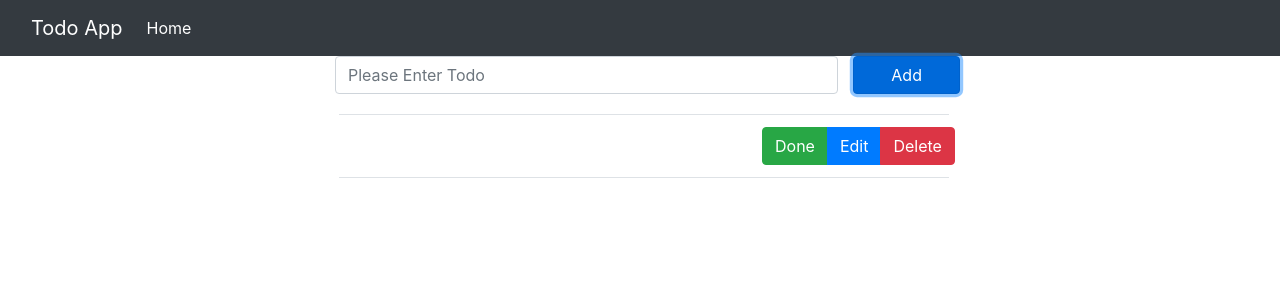
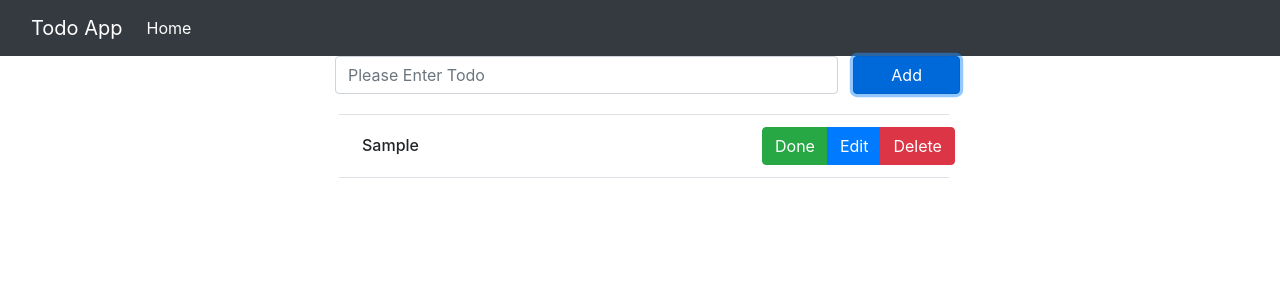
Before and after one commit to omoghadasi/TodoApp-ReactJS, a React (Create React App) app: page / in a window 1280 px wide. Both pictures are taken after typing "Sample" into the empty fields and a click on the button "Add". Shown: the top 300 px of the page. Built offline with nearby package versions, Linux system fonts and the light colour scheme.

Commit message:
بخش نمایش todo

```diff
--- /dev/null
+++ b/src/Components/Todo.js
@@ -0,0 +1,30 @@
+import React from "react";
+
+function Todo(props) {
+    return (
+        <div className="col-12 border-top border-bottom m-1 p-0">
+            <div className="d-flex col-12 p-2 align-items-center">
+                <h6 className="col-8 text-left mb-0">
+                    {props.text}
+                </h6>
+                <div className="col-4 m-1">
+                    <div className="btn-group"
+                         role="group"
+                         aria-label="Basic example">
+                        <button type="button"
+                                className="btn btn-success">Done
+                        </button>
+                        <button type="button"
+                                className="btn btn-primary">Edit
+                        </button>
+                        <button type="button"
+                                className="btn btn-danger">Delete
+                        </button>
+                    </div>
+                </div>
+            </div>
+        </div>
+    )
+}
+
+export default Todo;
--- a/src/Components/TodoList.js
+++ b/src/Components/TodoList.js
@@ -1,33 +1,22 @@
 import React, {useContext} from "react";
 import TodosContext from "../Contexts/Todos";
+import Todo from "./Todo";
 
 function TodoList() {
     const todosContext = useContext(TodosContext)
-    console.log(todosContext)
+
+    let {todos} = todosContext;
+
+    console.log(todos)
     return (
         <div className="col-6 mt-3">
-            <div className="col-12 border-top border-bottom m-1 p-0">
-                <div className="d-flex col-12 p-2 align-items-center">
-                    <h6 className="col-8 text-left mb-0">
+            {
+                todos.length === 0
+                    ? <p>There is not Todo</p>
+                    : todos.map(item => <Todo key={item.key}
+                                              text={item.text}/>)
+            }
 
-                    </h6>
-                    <div className="col-4 m-1">
-                        <div className="btn-group"
-                             role="group"
-                             aria-label="Basic example">
-                            <button type="button"
-                                    className="btn btn-success">Done
-                            </button>
-                            <button type="button"
-                                    className="btn btn-primary">Edit
-                            </button>
-                            <button type="button"
-                                    className="btn btn-danger">Delete
-                            </button>
-                        </div>
-                    </div>
-                </div>
-            </div>
         </div>
     )
 }
```
